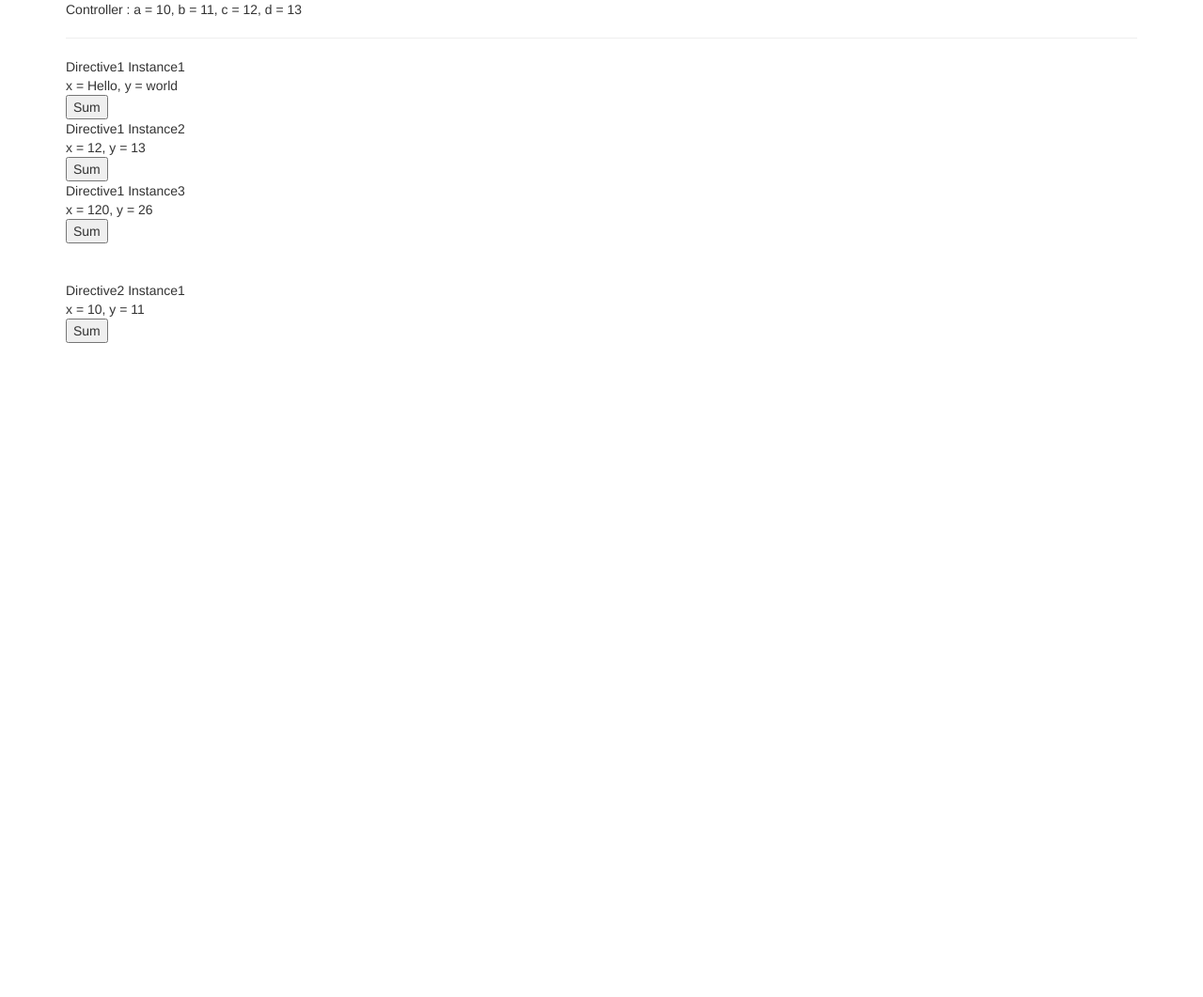
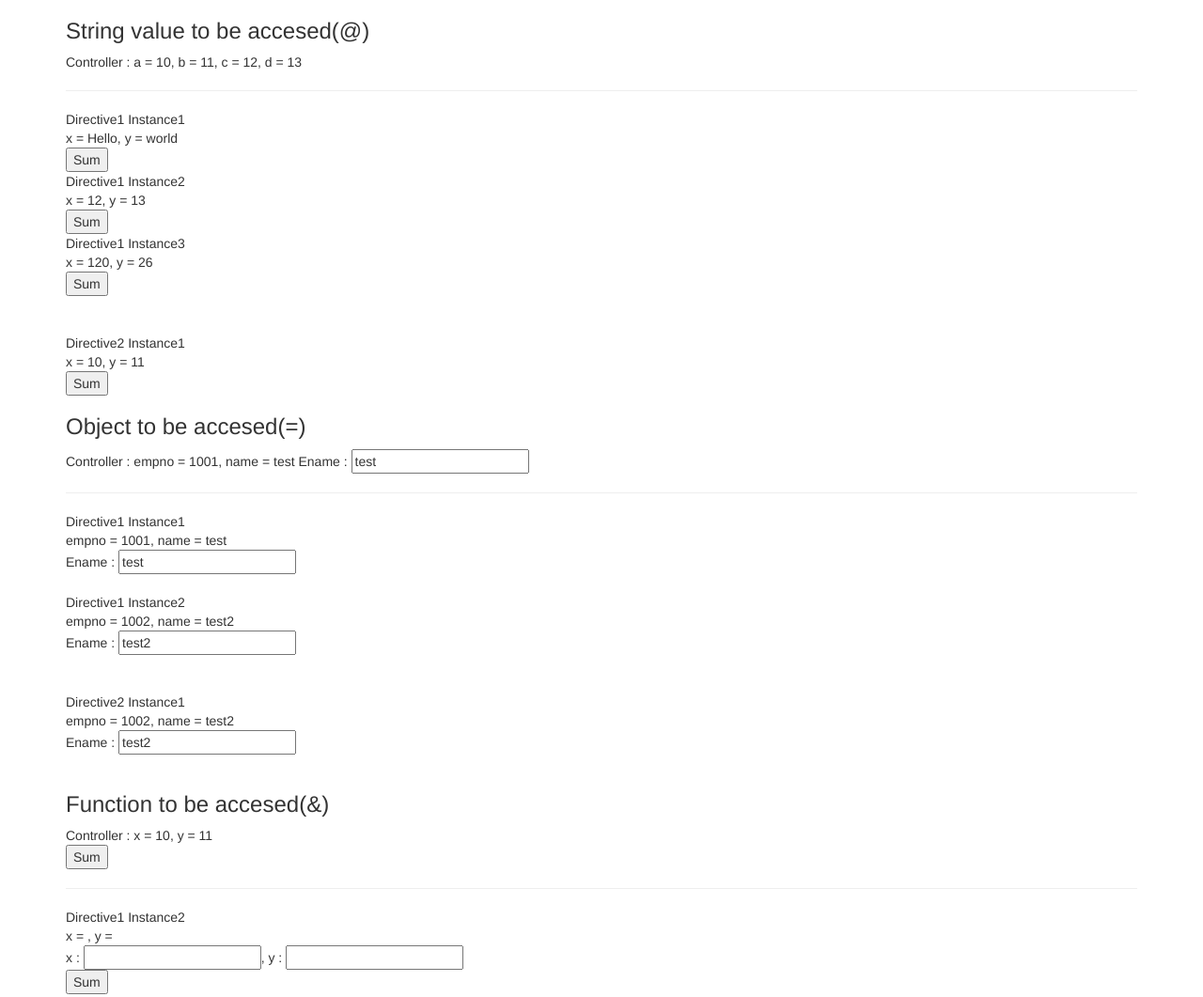
Before and after one commit to rupachowrasia/AngularJs, a plain HTML site: page 20.isolated-scope-in-directive.html in a window 1280 px wide. Shown: the whole page at 94% size. Before the commit the page ends 800 px from the top, so only its background shows below. Drawn offline with nearby package versions, Linux system fonts and the light colour scheme.

Commit message:
Final changes in isolated scope

```diff
--- a/20.isolated-scope-in-directive.html
+++ b/20.isolated-scope-in-directive.html
@@ -12,14 +12,26 @@
 
 	<div class="container" ng-controller="parent">
 
+		<h3>String value to be accesed(@)</h3>
 		Controller : a = {{a}}, b = {{b}}, c = {{p}}, d = {{q}}<hr/>
-
 		Directive1 Instance1<div message x="Hello" y="world"></div>
 		Directive1 Instance2<div message x="{{p}}" y="{{q}}"></div>
 		Directive1 Instance3<div message x="{{p * 10}}" y="{{q * 2}}"></div><br><br>
-
 		Directive2 Instance1<div message2 m="{{a}}" n="{{b}}"></div>
 
+		<h3>Object to be accesed(=)</h3>
+		Controller : empno = {{emp.empno}}, name = {{emp.name}}
+		Ename : <input type="text" ng-model="emp.name"><hr/>
+		Directive1 Instance1<div message-obj employee="emp"></div><br>
+		Directive1 Instance2<div message-obj employee="emp2"></div><br><br>
+		Directive2 Instance1<div message-obj2 o-emp="emp2"></div><br>
+
+		<h3>Function to be accesed(&)</h3>
+		Controller : x = {{x}}, y = {{y}}<br>
+		<button ng-click="doSum(x, y)">Sum</button><hr/>
+		<!-- Directive1 Instance1<div message-fun ext-sum="doSum"></div><br> -->
+		<!-- Directive1 Instance2<div message-fun ext-sum="doSum(m,n)"></div><br> -->
+		Directive1 Instance2<div message-fun just-sum="doSum(m,n)"></div><br>
 	</div>
 
 </body>
--- a/20.isolated-scope-in-directive.js
+++ b/20.isolated-scope-in-directive.js
@@ -1,16 +1,38 @@
 var app = angular.module('app', []);
 
 app.controller('parent', ['$scope', function($scope){
+
+	// for string
 	$scope.a = 10;
 	$scope.b = 11;
-
 	$scope.p = 12;
 	$scope.q = 13;
+
+	// for object
+	$scope.emp = {
+		empno : 1001,
+		name : "test"
+	}
+
+	$scope.emp2 = {
+		empno : 1002,
+		name : "test2"
+	}
+
+	// for function
+	$scope.x = 10;
+	$scope.y = 11;
+	$scope.doSum = function(x, y){
+		var r = parseInt(x) + parseInt(y);
+		alert('Sum ' + r);
+	}
+
 }]);
 
+// accessed string from directive
 app.directive('message', function(){
 	return {
-		templateUrl : 'tmpl-isolated-scope.html',
+		templateUrl : 'tmpl-isolated-scope-str.html',
 		scope : {
 			x : '@',
 			y : '@'
@@ -23,13 +45,47 @@ app.directive('message', function(){
 		}
 	}
 });
-
 app.directive('message2', function(){
 	return {
-		templateUrl : 'tmpl-isolated-scope.html',
+		templateUrl : 'tmpl-isolated-scope-str.html',
 		scope : {
 			x : '@m',
 			y : '@n'
 		}
 	}
 });
+
+// accessed object from directive
+app.directive('messageObj', function(){
+	return {
+		templateUrl : 'tmpl-isolated-scope-obj.html',
+		scope : {
+			employee : '='
+		}
+	}
+});
+app.directive('messageObj2', function(){
+	return {
+		templateUrl : 'tmpl-isolated-scope-obj.html',
+		scope : {
+			employee : '=oEmp'
+		}
+	}
+});
+
+// accessed function from directive
+app.directive('messageFun', function(){
+	return {
+		templateUrl : 'tmpl-isolated-scope-fun.html',
+		scope : {
+			//extSum : '&'
+			extSum : '&justSum'
+		},
+
+		controller : function($scope, $element, $attrs){
+			$scope.doProcess = function(){
+				$scope.extSum({m : $scope.x, n : $scope.y * ($scope.$parent.x)});
+			}
+		}
+	}
+});
--- /dev/null
+++ b/tmpl-isolated-scope-fun.html
@@ -0,0 +1,8 @@
+<div>x = {{x}}, y = {{y}}<br>
+x : <input type="text" ng-model="x">, y : <input type="text" ng-model="y"><br>
+<!-- <button ng-click="extSum()(x, y)">Sum</button>  -->
+<!-- another way -->
+<!-- <button ng-click="extSum({m: x, n: y})">Sum</button> -->
+<!-- third way -->
+<button ng-click="doProcess()">Sum</button>
+</div>
--- /dev/null
+++ b/tmpl-isolated-scope-obj.html
@@ -0,0 +1,3 @@
+<div>empno = {{employee.empno}}, name = {{employee.name}}<br>
+Ename : <input type="text" ng-model="employee.name">
+</div>
--- /dev/null
+++ b/tmpl-isolated-scope-str.html
@@ -0,0 +1,3 @@
+<div>x = {{x}}, y = {{y}}<br>
+<button ng-click="doProcess()">Sum</button><br>
+</div>
--- a/tmpl-isolated-scope.html
+++ /dev/null
@@ -1,5 +0,0 @@
-<div>x = {{x}}, y = {{y}}<br>
-<button ng-click="doProcess()">Sum</button>
-<!-- Modify a from directive: <input type="text" ng-model="a"><br>
-<button ng-click="changeValueB()">Change Value B</button> -->
-</div>
```
Lines whose indentation alone changed are shown as unchanged.
